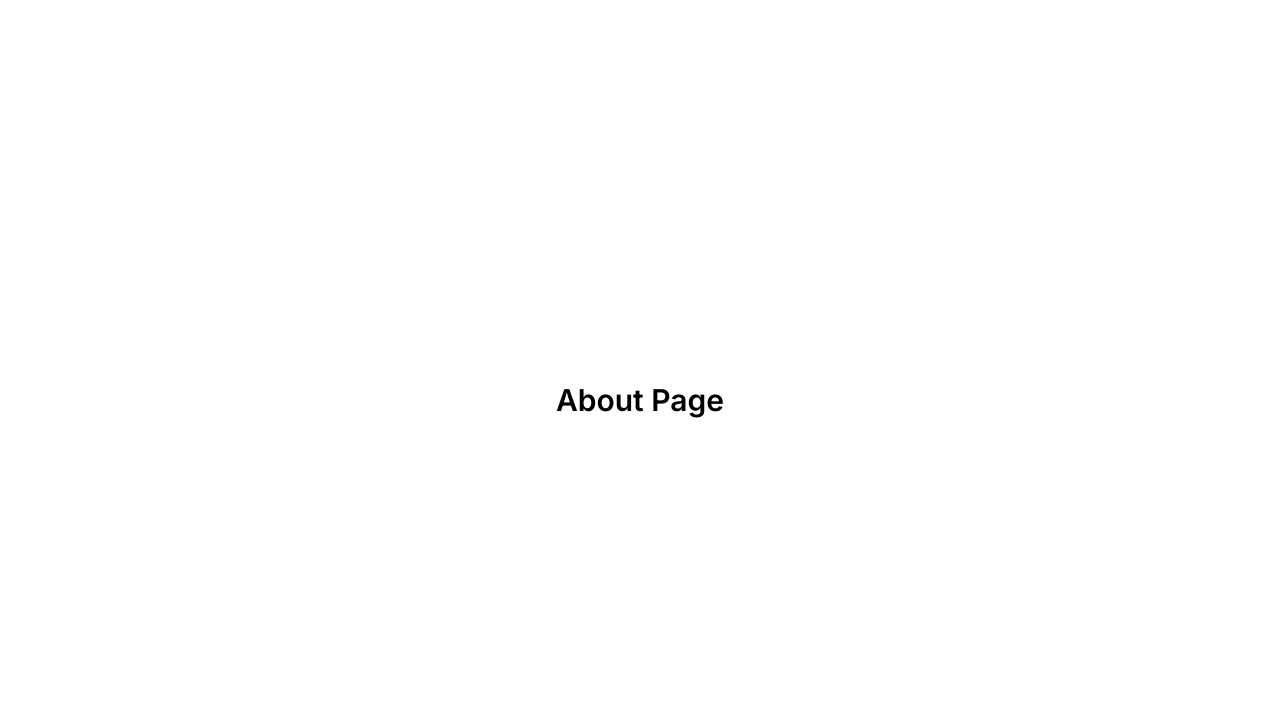
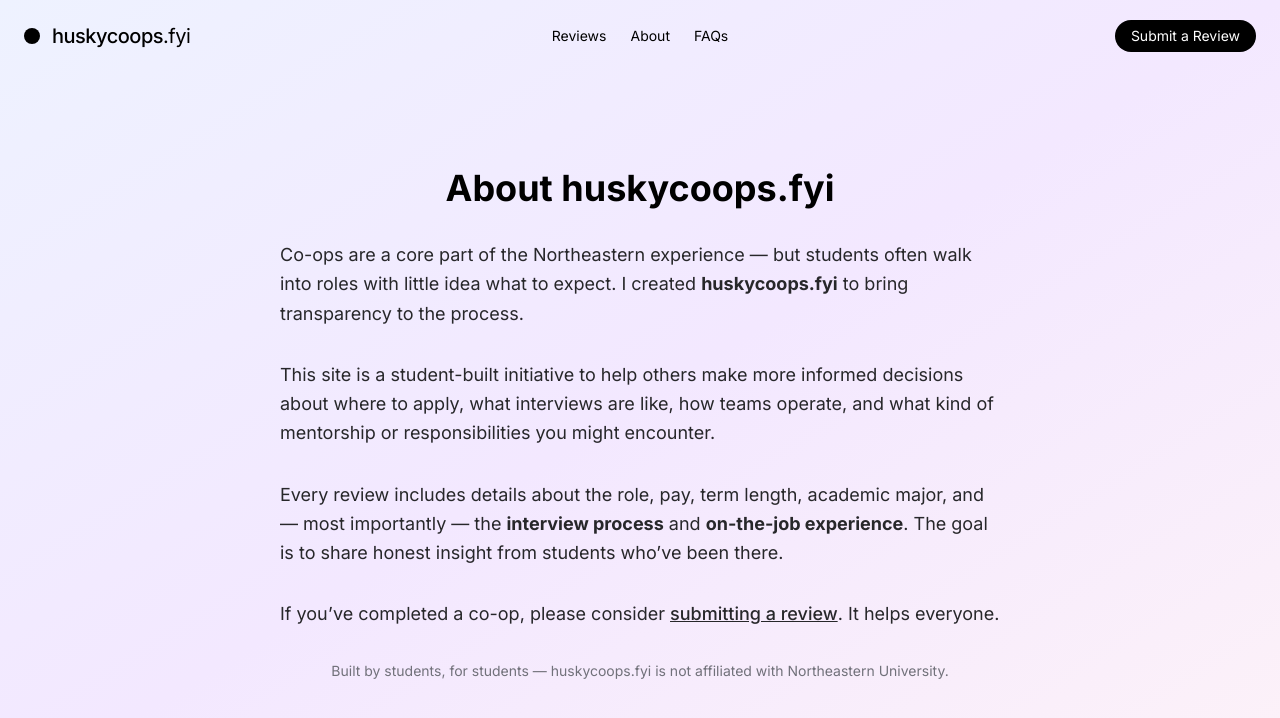
Before and after one commit to nnwetzel/hiredhuskies-fyi, a Next.js app: page /about in a window 1280 px wide. Shown: the top 718 px of the page. Built offline with nearby package versions, Linux system fonts and the light colour scheme.

Commit message:
Add About me, FAQs

```diff
--- a/app/about/page.tsx
+++ b/app/about/page.tsx
@@ -1,7 +1,35 @@
+'use client';
+
+import Header from '@/app/components/Header';
+
 export default function AboutPage() {
-    return (
-      <main className="min-h-screen flex items-center justify-center">
-        <h1 className="text-3xl font-semibold">About Page</h1>
-      </main>
-    );
-  }
+  return (
+    <main className="min-h-screen bg-gradient-to-br from-indigo-50 via-purple-100 to-pink-50 text-black font-inter">
+      <Header />
+
+      <div className="max-w-3xl mx-auto px-6 py-24 space-y-8">
+        <h1 className="text-4xl font-bold text-center">About huskycoops.fyi</h1>
+
+        <p className="text-lg leading-relaxed text-zinc-800">
+          Co-ops are a core part of the Northeastern experience — but students often walk into roles with little idea what to expect. I created <strong>huskycoops.fyi</strong> to bring transparency to the process.
+        </p>
+
+        <p className="text-lg leading-relaxed text-zinc-800">
+          This site is a student-built initiative to help others make more informed decisions about where to apply, what interviews are like, how teams operate, and what kind of mentorship or responsibilities you might encounter.
+        </p>
+
+        <p className="text-lg leading-relaxed text-zinc-800">
+          Every review includes details about the role, pay, term length, academic major, and — most importantly — the <strong>interview process</strong> and <strong>on-the-job experience</strong>. The goal is to share honest insight from students who’ve been there.
+        </p>
+
+        <p className="text-lg leading-relaxed text-zinc-800">
+          If you’ve completed a co-op, please consider <a href="/submit" className="underline hover:text-black font-medium">submitting a review</a>. It helps everyone.
+        </p>
+
+        <p className="text-sm text-zinc-500 text-center mt-10">
+          Built by students, for students — huskycoops.fyi is not affiliated with Northeastern University.
+        </p>
+      </div>
+    </main>
+  );
+}
--- a/app/faqs/page.tsx
+++ b/app/faqs/page.tsx
@@ -1,7 +1,57 @@
+'use client';
+
+import * as Accordion from '@radix-ui/react-accordion';
+import { ChevronDown } from 'lucide-react';
+import Header from '@/app/components/Header';
+
+const faqs = [
+  {
+    question: 'Who can submit a review?',
+    answer: 'Any Northeastern student who has completed a co-op or internship can submit a review.',
+  },
+  {
+    question: 'Do reviews have to be approved?',
+    answer: 'Yes, all submissions are reviewed before being published to ensure clarity and appropriateness.',
+  },
+  {
+    question: 'Can I edit or remove my review later?',
+    answer:
+      'Yes. If you want to update your review, submit a new one detailing your edits. If you want your original removed, just state that clearly in the submission.',
+  },
+  {
+    question: 'Is this affiliated with Northeastern University?',
+    answer: 'No. This is a student-made independent project and not officially affiliated with the university.',
+  },
+];
+
 export default function FAQsPage() {
   return (
-    <main className="min-h-screen flex items-center justify-center">
-      <h1 className="text-3xl font-semibold">FAQs Page</h1>
+    <main className="min-h-screen bg-gradient-to-br from-indigo-50 via-purple-100 to-pink-50 text-black font-inter pb-24">
+      <Header />
+      <div className="max-w-screen-xl mx-auto px-4 pt-12">
+        <div className="max-w-2xl mx-auto">
+          <h1 className="text-3xl md:text-4xl font-bold text-center mb-10">FAQs</h1>
+          <Accordion.Root type="multiple" className="space-y-4">
+            {faqs.map((faq, idx) => (
+              <Accordion.Item
+                key={idx}
+                value={`item-${idx}`}
+                className="border border-zinc-200 bg-white rounded-xl shadow-sm"
+              >
+                <Accordion.Header>
+                  <Accordion.Trigger className="w-full flex items-center justify-between px-4 py-4 text-left text-lg font-semibold bg-white rounded-xl hover:bg-zinc-50 transition">
+                    {faq.question}
+                    <ChevronDown className="transition-transform duration-300 AccordionChevron" />
+                  </Accordion.Trigger>
+                </Accordion.Header>
+                <Accordion.Content className="px-4 pt-0 pb-4 text-zinc-700 text-sm">
+                  {faq.answer}
+                </Accordion.Content>
+              </Accordion.Item>
+            ))}
+          </Accordion.Root>
+        </div>
+      </div>
     </main>
   );
 }
--- a/app/reviews/ReviewsPageContent.tsx
+++ b/app/reviews/ReviewsPageContent.tsx
@@ -17,8 +17,9 @@ const mockReviews = [
       length: '6 months',
       major: 'Khoury College of Computer Sciences',
       rating: '4.5 / 5',
-    interview: 'Went well!',
-    description: 'Good experience overall.',
+      interview: `I interviewed with two team members for 30 minutes each, then with the manager for 30 minutes, followed by two 15-minute sessions, one with the co-op program manager and one with my recruiter. No LeetCode. They asked about Git, Linux, Ansible, Docker, and possibly Terraform or Kubernetes. For example, "How do you check a file’s disk usage in Linux?" or "What’s the difference between git rebase and git restore?" The questions were mostly high-level and practical.`,
+      description: `I worked on a really cool dosing NLP service and gained a lot of experience in infrastructure automation. I used technologies like Git, Ansible, Jenkins, Docker, Kubernetes, Azure Blob Storage, and FastAPI, which I was able to include on my resume. One downside was that the co-op was fully remote. I prefer more in-person interaction, but the team was supportive and I collaborated with other Northeastern co-ops and full-time engineers who had been co-ops themselves. Therefore, they had a good support system because former co-ops ran the program and understood what students needed.`,
+      helpfulCount: 0,
     },
   ];
 
--- a/package.json
+++ b/package.json
@@ -7,12 +7,14 @@
     "lint": "next lint"
   },
   "dependencies": {
+    "@radix-ui/react-accordion": "^1.2.11",
     "@types/node": "^20.10.5",
     "@types/react": "^18.2.45",
     "@types/react-dom": "^18.2.18",
     "bcrypt-ts": "^5.0.0",
     "drizzle-orm": "^0.29.2",
     "geist": "^1.2.0",
+    "lucide-react": "^0.511.0",
     "next": "^14.0.4",
     "postgres": "^3.4.3",
     "react": "^18.2.0",
```
Also changed, not shown: 1 other file (tests, documents, lock files or other folders). Lines whose indentation alone changed are shown as unchanged.
